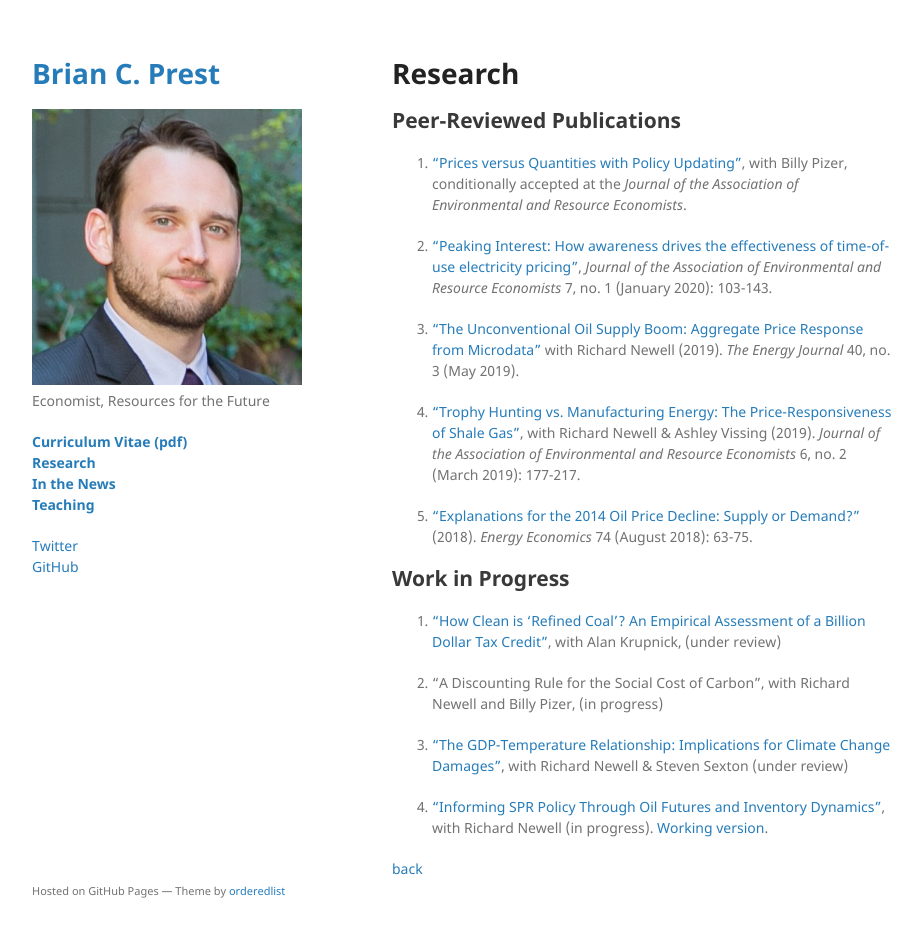
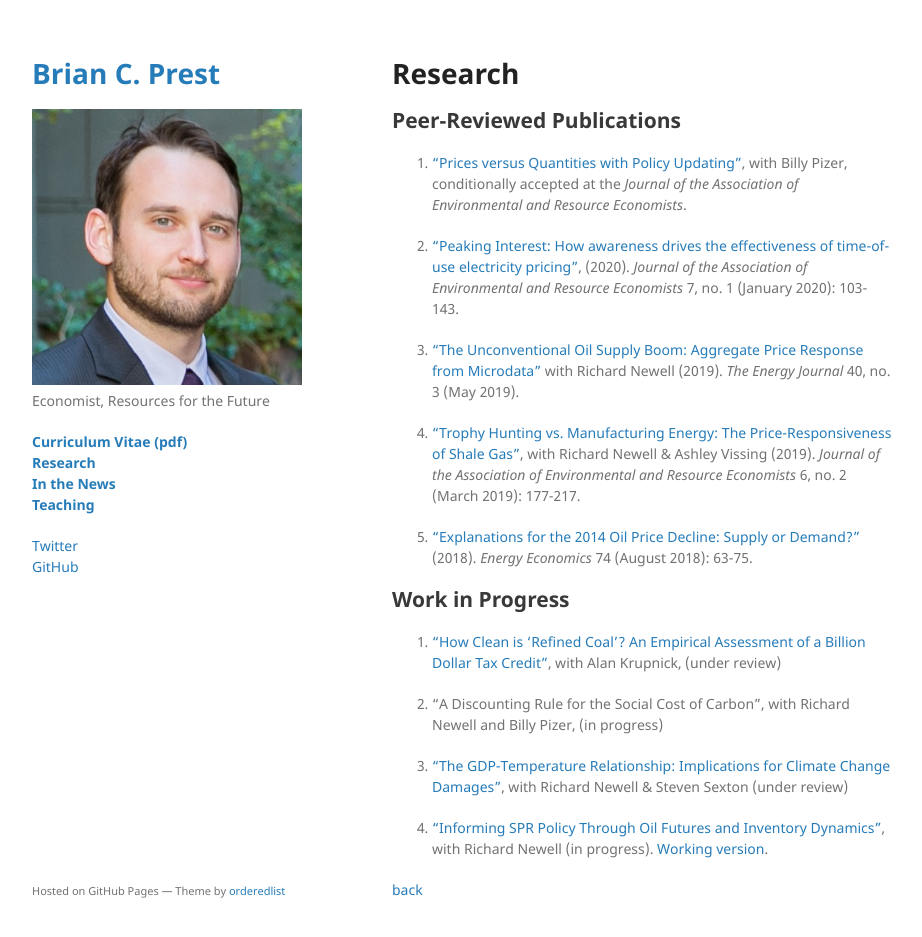
Before and after one commit to bprest/bprest.github.io, a Jekyll site: the page built from research.md, in a window 1280 px wide and 970 px high. Shown: the top 937 px of the window, without its empty margins (178-1100 px from the left). Built offline with Jekyll 4.4.1, drawn with Linux system fonts in a browser that asks for light colours; our own code applies the rules of GitHub Pages for plain Markdown files.

Commit message:
update year

```diff
--- a/research.md
+++ b/research.md
@@ -8,7 +8,7 @@ layout: default
 
 1. [“Prices versus Quantities with Policy Updating”](http://www.nber.org/papers/w22379), with Billy Pizer, conditionally accepted at the _Journal of the Association of Environmental and Resource Economists_.
 
-1. [“Peaking Interest: How awareness drives the effectiveness of time-of-use electricity pricing”](https://www.journals.uchicago.edu/doi/abs/10.1086/705798),  _Journal of the Association of Environmental and Resource Economists_ 7, no. 1 (January 2020): 103-143.
+1. [“Peaking Interest: How awareness drives the effectiveness of time-of-use electricity pricing”](https://www.journals.uchicago.edu/doi/abs/10.1086/705798), (2020).  _Journal of the Association of Environmental and Resource Economists_ 7, no. 1 (January 2020): 103-143.
 
 1. [“The Unconventional Oil Supply Boom: Aggregate Price Response from Microdata”](https://www.iaee.org/energyjournal/article/3350) with Richard Newell (2019). _The Energy Journal_ 40, no. 3 (May 2019).
 
```
